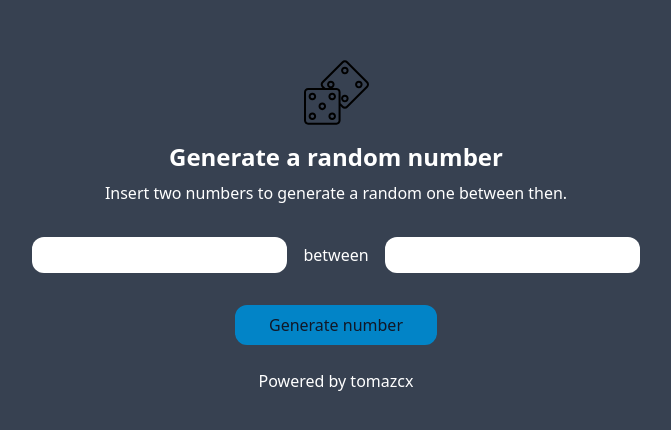
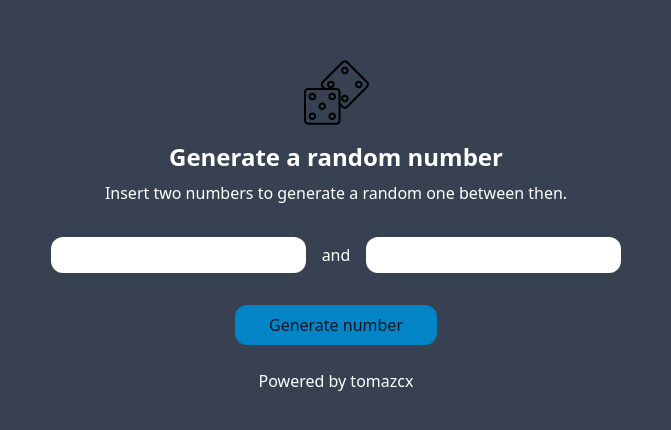
Before and after one commit to tomazcx/random-number, a React (Vite) app: page / in a window 1280 px wide. Shown: the part 174-604 px from the top of the page, without its empty margins (304-975 px from the left). Built offline with nearby package versions, Linux system fonts and the light colour scheme.

Commit message:
Changed text

```diff
--- a/src/components/Calculate.jsx
+++ b/src/components/Calculate.jsx
@@ -10,7 +10,7 @@ export const Calculate = (props) => {
             <p className='text-white mx-8 text-center'>Insert two numbers to generate a random one between then.</p>
             <div className='flex flex-col gap-4 mt-8 items-center sm:flex-row'>
                 <input type="text" onChange={(input) => props.setNumbers([input.target.value, props.numbers[1]])}/>
-                <p className='text-white'>between</p>
+                <p className='text-white'>and</p>
                 <input type="text" onChange={(input) => {
                     props.setNumbers([props.numbers[0], input.target.value])
                 }}/>
```
